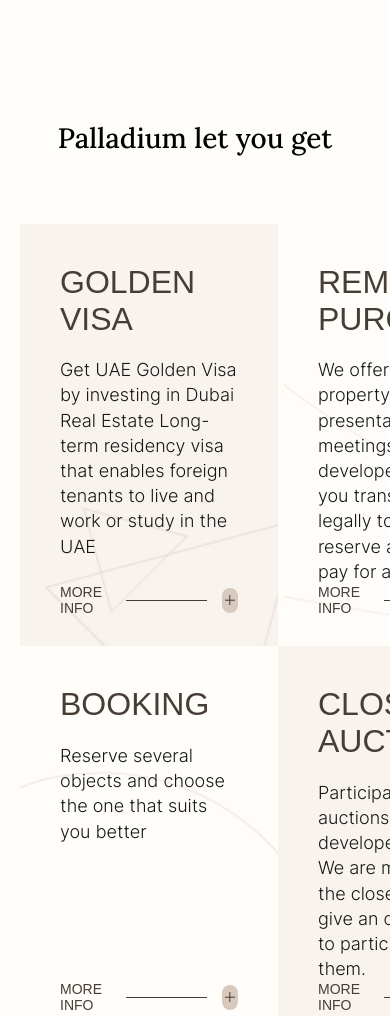
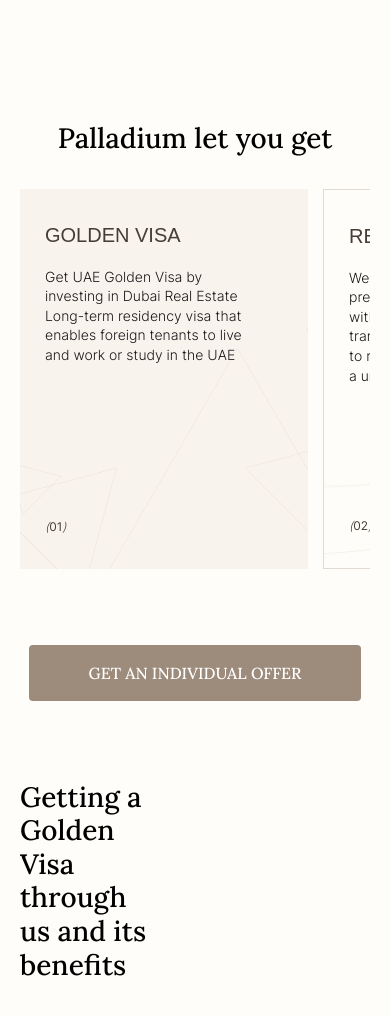
Before and after one commit to mrglk/palladium, a website built with webpack: page src/html/index.html in a window 390 px wide. Shown: the part 8360-9376 px from the top of the page. Built offline with nearby package versions, Linux system fonts and the light colour scheme; a web font is replaced by a local one; what double-slider would draw is missing.

Commit message:
Adaptation for section letYouGet

```diff
--- a/src/css/blocks/offerItem.css
+++ b/src/css/blocks/offerItem.css
@@ -56,8 +56,133 @@
   font-size: 18px;
   line-height: 1.4;
   color: var(--black);
+  margin-bottom: 57px;
+}
+
+.offerItem__number {
+  display: none;
 }
 
 .offerItem__button {
   align-self: flex-end;
 }
+
+@media screen and (max-width: 1440px) {
+  .offerItem {
+    padding-right: 50px;
+  }
+  .offerItem__title {
+    font-size: 25px;
+    margin-bottom: 20px;
+  }
+
+  .offerItem__text {
+    font-size: 16px;
+    margin-bottom: 34px;
+  }
+}
+
+@media screen and (max-width: 960px) {
+  .offerItem {
+    min-width: 335px;
+    padding: 35px 24px 35px 25px;
+    height: 380px;
+    margin-right: 15px;
+}
+
+.offerItem:nth-child(3) {
+ order: 6;
+}
+
+.offerItem:nth-child(4) {
+  order: 5;
+ }
+
+.offerItem--lighter {
+  border: 1px solid rgba(157, 140, 124, 0.3);
+}
+
+  .offerItem:not(:nth-child(3)) {
+    padding-right: 50px;
+    margin-right: 15px;
+
+  }
+  .offerItem__title {
+    font-size: 20px;
+  }
+
+  .offerItem__text {
+    font-size: 14px;
+  }
+
+  .offerItem__about {
+    display: flex;
+    flex-direction: column;
+    justify-content: space-between;
+    height: 100%;
+  }
+
+  .offerItem__number {
+    display: block;
+    font-size: 12px;
+    font-weight: 400;
+    color: var(--brown);
+  }
+
+  .offerItem__number span {
+    font-style: italic;
+    font-weight: 300;
+  }
+
+  .offerItem__button {
+   display: none;
+  }
+
+  .offerItem--triangle {
+    background-image: url("../../img/bg-triangle-tablet.png");
+  }
+
+  .offerItem--wave {
+    background-image: url("../../img/bg-wave-tablet.png");
+  }
+
+}
+
+@media screen and (max-width: 480px) {
+  .offerItem {
+    min-width: 288px;
+}
+  .offerItem {
+    margin-right: 20px;
+  }
+  .offerItem__title {
+    font-size: 20px;
+  }
+
+  .offerItem__text {
+    font-size: 14px;
+  }
+
+  .offerItem__about {
+    display: flex;
+    flex-direction: column;
+    justify-content: space-between;
+    height: 100%;
+  }
+
+  .offerItem__number {
+    display: block;
+    font-size: 12px;
+    font-weight: 400;
+    color: var(--brown);
+  }
+
+  .offerItem__number span {
+    font-style: italic;
+    font-weight: 300;
+  }
+
+  .offerItem__button {
+   display: none;
+  }
+}
--- a/src/css/sections/letYouGet.css
+++ b/src/css/sections/letYouGet.css
@@ -18,3 +18,60 @@
 .letYouGet__header {
   margin-bottom: 70px;
 }
+
+@media screen and (max-width: 1440px) {
+  .letYouGet {
+    margin-bottom: 150px;
+  }
+
+  .letYouGet__content {
+    margin-bottom: 50px;
+  }
+
+  .letYouGet__header {
+    margin-bottom: 50px;
+  }
+}
+
+@media screen and (max-width: 960px) {
+  .letYouGet {
+    margin-bottom: 100px;
+  }
+
+  .letYouGet__inner {
+    display: flex;
+    flex-direction: column;
+    align-items: flex-start;
+  }
+
+  .letYouGet__header {
+    margin-bottom: 45px;
+  }
+  .letYouGet__content {
+    display: flex;
+    overflow: scroll;
+    margin-bottom: 70px;
+    width: 100%;
+  }
+
+  .letYouGet__button {
+    align-self: center;
+  }
+}
+
+@media screen and (max-width: 480px) {
+  .letYouGet {
+    margin-bottom: 80px;
+  }
+
+  .letYouGet__inner {
+    align-items: center;
+  }
+
+  .letYouGet__header {
+    margin-bottom: 35px;
+  }
+  .letYouGet__content {
+    margin-bottom: 76px;
+  }
+}
--- a/src/html/index.html
+++ b/src/html/index.html
@@ -630,10 +630,13 @@
         <div class="letYouGet__content">
           <div class="offerItem offerItem--triangle">
             <div class="offerItem__about">
+              <div class="offerItem__titleAndTExt">
                 <h3 class="offerItem__title">Golden Visa</h3>
                 <p class="offerItem__text">Get UAE Golden Visa by investing in Dubai Real Estate
                   Long-term residency visa that enables foreign tenants
                   to live and work or study in the UAE</p>
+              </div>
+                <p class="offerItem__number"><span>(</span>01<span>)</span></p>
             </div>
             <div class="moreButton offerItem__button">
               <p class="moreButton__text moreButton__text--darker">More info</p>
@@ -643,10 +646,13 @@
           </div>
           <div class="offerItem offerItem--wave offerItem--lighter">
             <div class="offerItem__about">
+              <div class="offerItem__titleAndTExt">
                 <h3 class="offerItem__title">Remote purchase </h3>
                 <p class="offerItem__text">We offer remote property presentations, online meetings
                   with developers, and help you transfer funds legally to Dubai
                   to reserve a property or pay for a unit in full.</p>
+              </div>
+                <p class="offerItem__number"><span>(</span>02<span>)</span></p>
             </div>
             <div class="moreButton offerItem__button">
               <p class="moreButton__text moreButton__text--darker">More info</p>
@@ -656,8 +662,11 @@
           </div>
           <div class="offerItem offerItem--lighter offerItem--circle">
             <div class="offerItem__about">
+              <div class="offerItem__titleAndTExt">
                 <h3 class="offerItem__title">Booking</h3>
                 <p class="offerItem__text">Reserve several objects and choose the one that suits you better</p>
+              </div>
+              <p class="offerItem__number"><span>(</span>06<span>)</span></p>
             </div>
             <div class="moreButton offerItem__button">
               <p class="moreButton__text moreButton__text--darker">More info</p>
@@ -667,10 +676,13 @@
           </div>
           <div class="offerItem offerItem--web">
             <div class="offerItem__about">
+              <div class="offerItem__titleAndTExt">
                 <h3 class="offerItem__title">Closed auctions</h3>
                 <p class="offerItem__text">Participate in closed auctions from developers<br />
                   We are monitoring the closed sales and give an
                   opportunity to participate in them.</p>
+              </div>
+                <p class="offerItem__number"><span>(</span>05<span>)</span></p>
             </div>
             <div class="moreButton offerItem__button">
               <p class="moreButton__text moreButton__text--darker">More info</p>
@@ -680,10 +692,13 @@
           </div>
           <div class="offerItem offerItem--line">
             <div class="offerItem__about">
+              <div class="offerItem__titleAndTExt">
                 <h3 class="offerItem__title">Upcoming sales</h3>
                 <p class="offerItem__text">Be informed of the upcoming sales start at a very early stage
                   We provide our expert assessment of the quality and prospects
                   of the object, excluding unsuccessful deals.</p>
+              </div>
+                <p class="offerItem__number"><span>(</span>03<span>)</span></p>
             </div>
             <div class="moreButton offerItem__button">
               <p class="moreButton__text moreButton__text--darker">More info</p>
@@ -693,10 +708,13 @@
           </div>
           <div class="offerItem offerItem--lighter offerItem--cross">
             <div class="offerItem__about">
+              <div class="offerItem__titleAndTExt">
                 <h3 class="offerItem__title">CANCELED UNITS</h3>
                 <p class="offerItem__text">Developer periodically cancels reservations, and the
                   apartments become available to our customers with
                   the greatest benefit at a price below the market</p>
+              </div>
+                <p class="offerItem__number"><span>(</span>04<span>)</span></p>
             </div>
             <div class="moreButton offerItem__button">
               <p class="moreButton__text moreButton__text--darker">More info</p>
@@ -705,7 +723,7 @@
             </div>
           </div>
         </div>
-        <button class="button">Get an individual offer</button>
+        <button class="letYouGet__button button">Get an individual offer</button>
       </div>
     </section>
     <section class="container goldenVisa">
```
Also changed, not shown: src/img/bg-triangle-tablet.png (added), src/img/bg-wave-tablet.png (added). Lines whose indentation alone changed are shown as unchanged.
